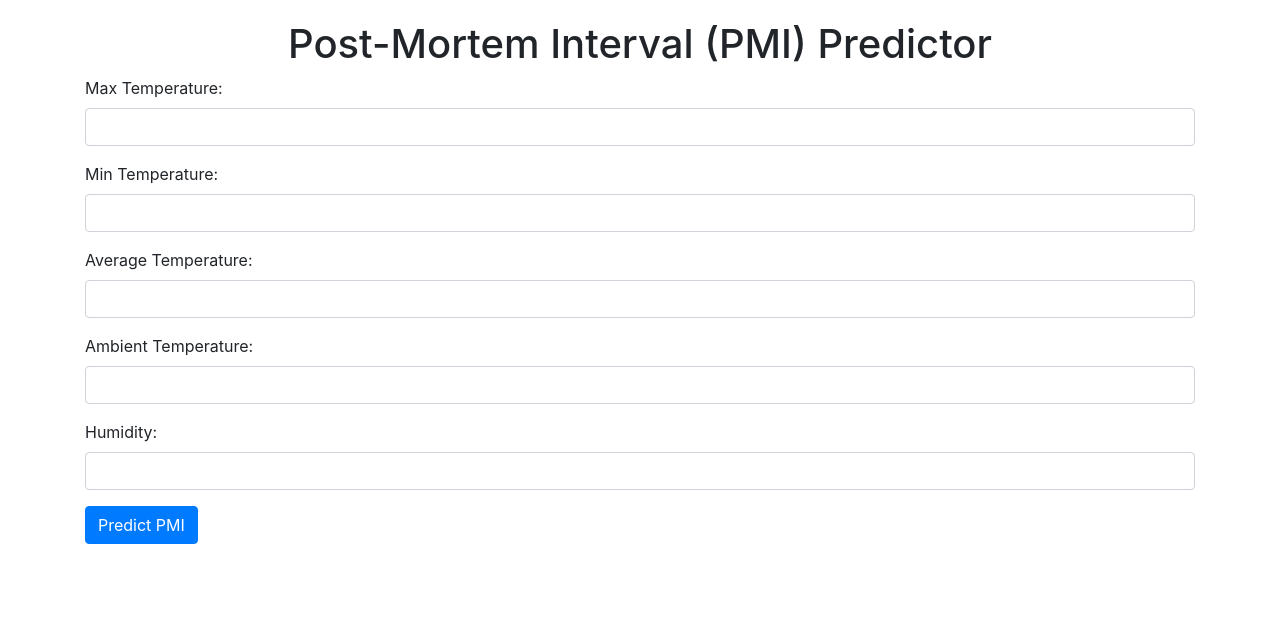
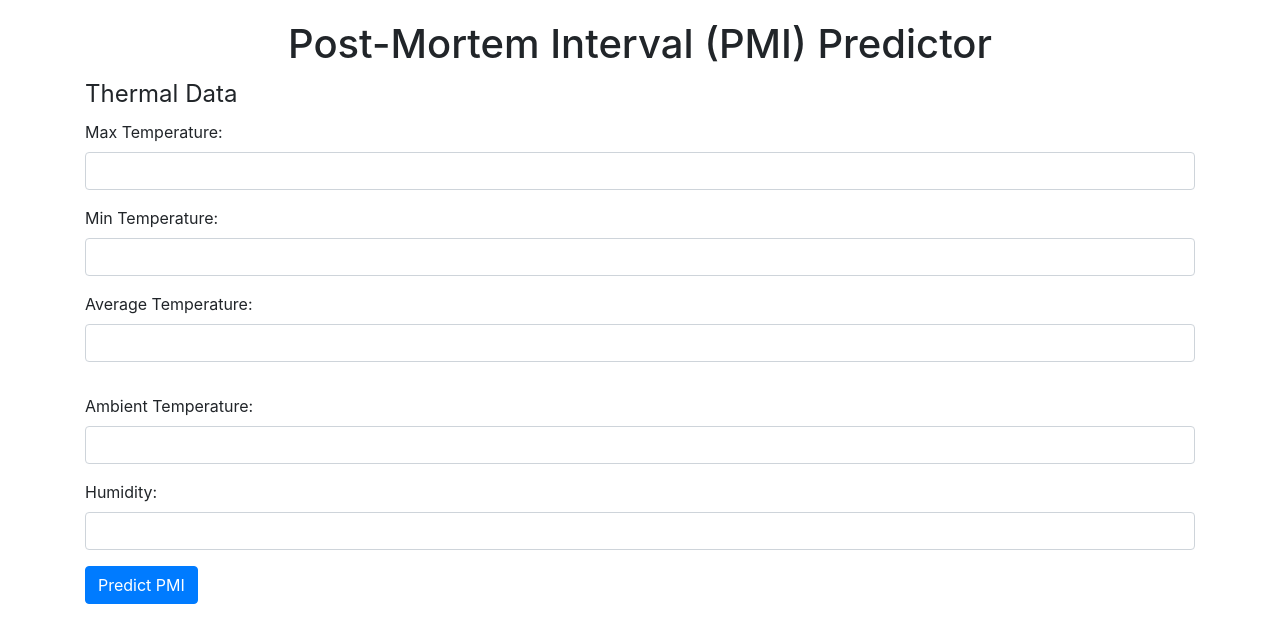
Before and after one commit to tynannosaurus/pmi_gradientBoosting, a Flask app: page / in a window 1280 px wide. Shown: the top 643 px of the page. Run offline with Flask 3, Linux system fonts and the light colour scheme; parts of the project's set-up code (start-up, migrations or seed data) failed here and were passed over; some libraries are stand-ins or nearby versions.

Commit message:
Update index.html

```diff
--- a/templates/index.html
+++ b/templates/index.html
@@ -15,6 +15,8 @@
     <div class="container">
         <h1 class="text-center">Post-Mortem Interval (PMI) Predictor</h1>
         <form id="prediction-form">
+            <fieldset class="form-group">
+                <legend>Thermal Data</legend>
                 <div class="form-group">
                     <label for="maxTemp">Max Temperature:</label>
                     <input type="number" class="form-control" id="maxTemp" required>
@@ -27,6 +29,7 @@
                     <label for="avgTemp">Average Temperature:</label>
                     <input type="number" class="form-control" id="avgTemp" required>
                 </div>
+            </fieldset>
             <div class="form-group">
                 <label for="ambientTemp">Ambient Temperature:</label>
                 <input type="number" class="form-control" id="ambientTemp" required>
@@ -77,7 +80,10 @@
                 return response.json();
             })
             .then(data => {
-                document.getElementById('result').innerHTML = `<h3>Predicted PMI: ${data.prediction}</h3>`;
+                document.getElementById('result').innerHTML = `
+                    <h3>Predicted PMI: ${data.prediction} days</h3>
+                    <h4>Prediction Interval: [${data.prediction_interval.lower_bound} days, ${data.prediction_interval.upper_bound} days]</h4>
+                `;
             })
             .catch((error) => {
                 console.error('Error:', error);
```
Lines whose indentation alone changed are shown as unchanged.
